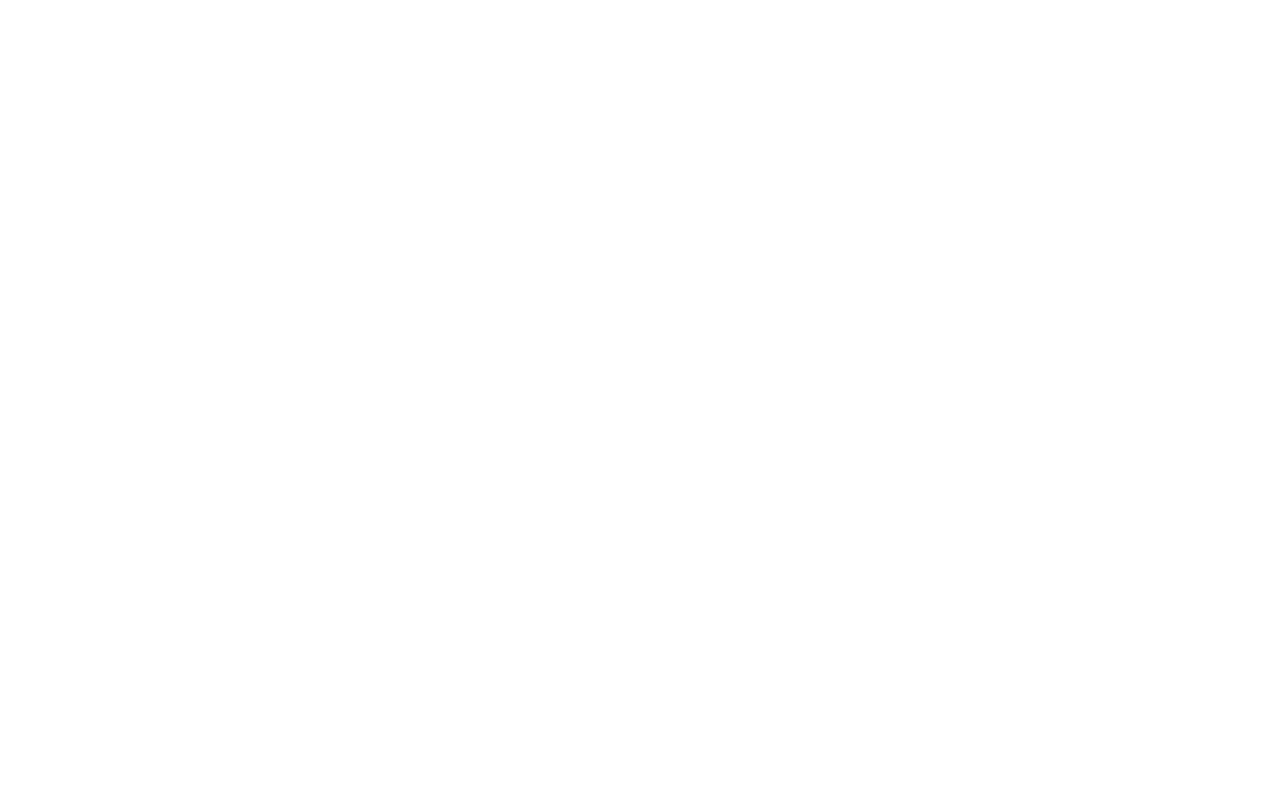
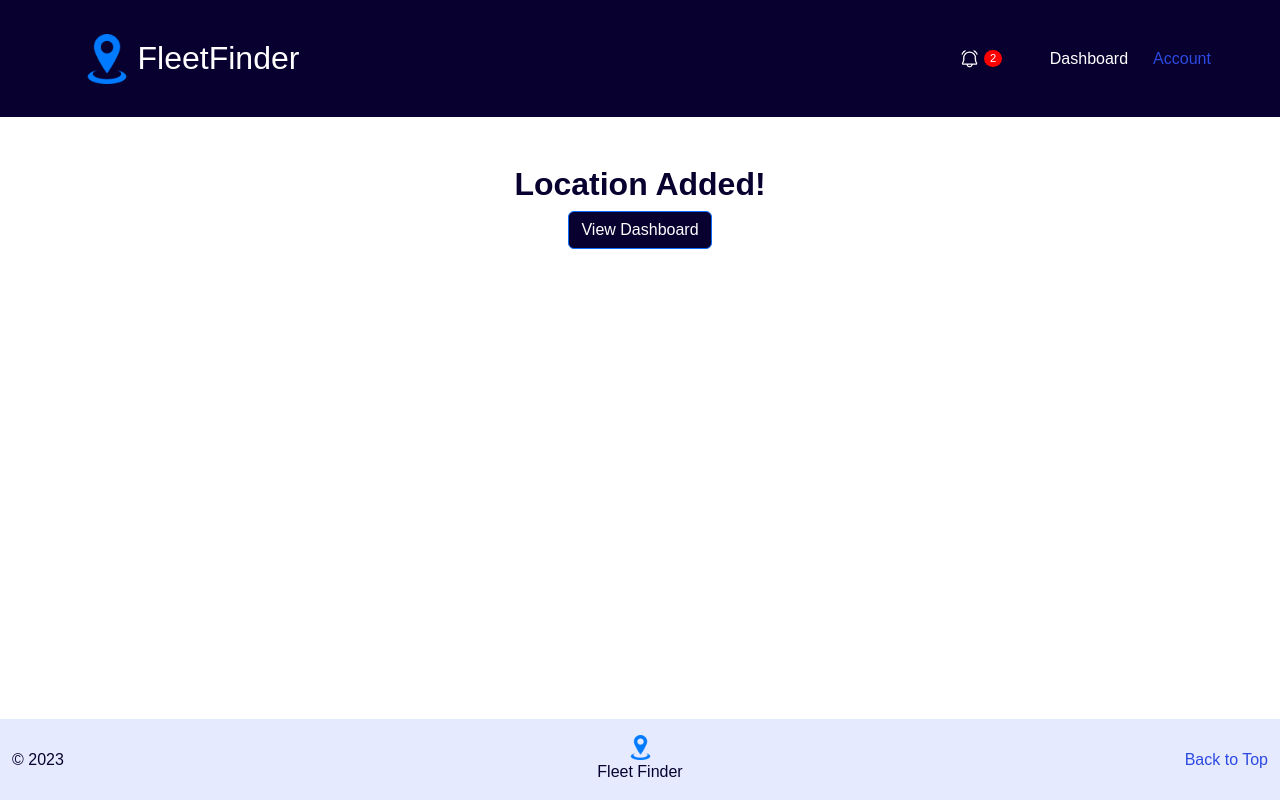
Before and after one commit to rooted92/frontendFF, a React (Create React App) app: page /ConfirmationMessage in a window 1280 px wide. Before the commit this address had no page. Built offline with nearby package versions, Linux system fonts and the light colour scheme; a web font is replaced by a local one.

Commit message:
Modified Navbar

```diff
--- a/src/App.css
+++ b/src/App.css
@@ -207,3 +207,28 @@ div .accordion .accordion-item {
   box-shadow: 0px 4px 4px 0px rgba(0, 0, 0, 0.25);
   border-radius: 1.25rem;
 }
+
+/* End trailer count request form CSS */
+
+/* Navbar test CSS */
+.bellIcon {
+  height: 1.5625rem !important;
+  margin-right: .2rem;
+}
+
+.mainNav {
+  background-color: rgba(8, 0, 47, 1) !important;
+  min-height: 7.3125rem;
+}
+
+.bellButton {
+  border: none !important;
+}
+
+.redCircle {
+  border-radius: 100%;
+  background-color: red;
+  min-width: 1.1rem;
+  height: auto;
+  font-size: .7rem;
+}
--- a/src/App.tsx
+++ b/src/App.tsx
@@ -9,6 +9,7 @@ import DriverDashBoard from './components/driveraccount/DriverDashBoard';
 import { BrowserRouter, Routes, Route } from 'react-router-dom';
 import TrailerCountRequestForm from './components/dispatcheraccount/TrailerCountRequestFormComponent';
 import AddLocationForm from './components/dispatcheraccount/AddLocationFormComponent';
+import ConfirmationMessage from './components/dispatcheraccount/ConfirmationMsgComponent';
 
 function App(){
   return (
@@ -24,6 +25,7 @@ function App(){
           {/* <Route path='/WelcomeMessage' element={<WelcomeMessage/>} /> */}
           <Route path='/TrailerCountRequestForm' element={<TrailerCountRequestForm />}></Route>
           <Route path='/AddLocationForm' element={<AddLocationForm />} />
+          <Route path='/ConfirmationMessage' element={<ConfirmationMessage />} />
         </Routes>
       </BrowserRouter >
     // </div>
--- a/src/components/NavbarComponent.tsx
+++ b/src/components/NavbarComponent.tsx
@@ -1,22 +1,49 @@
 import React from 'react'
 import '../index.css'
-import { Row, Col, Navbar, Container, Nav, NavDropdown } from 'react-bootstrap'
+import { Row, Col, Navbar, Container, Nav, NavDropdown, Button } from 'react-bootstrap'
 import Logo from '../assets/fleetlogo.png'
 import Bell from '../assets/Bell.png'
 
-export default function NavbarComponent() {
+export default function NavbarComponent(): JSX.Element {
   return (
-   <div className='brColor'>
-       <Navbar expand="lg">
-      <Container >
-        <h3 className='fleetCustomize'> <img src={Logo} alt='Fleet Logo' height='30px' /> Fleet Finder </h3>
-        <Navbar.Toggle aria-controls="basic-navbar-nav"/>
-        <Navbar.Collapse id="basic-navbar-nav">
-        <h6 className='dashCuz'> <span className='bellNoti'> <img src={Bell} alt='Fleet Logo' height='25px' /> </span> Dashboard <span className='accCount'> Account </span> </h6>
-        </Navbar.Collapse>
-      </Container>
-    </Navbar>
-   </div>
+    <>
+      <Navbar className='mainNav' variant="dark">
+        <Container>
+          <Navbar.Brand href="#home">
+            <img
+              alt="Fleet Finder Logo"
+              src={Logo}
+              width="50"
+              height="50"
+              className="d-inline-block align-top"
+            />{' '}
+            <p className='d-inline fs-2'>FleetFinder</p>
+          </Navbar.Brand>
+          <Row className='justify-content-between align-items-center'>
+            <Col className='col-3 d-flex flex-row justify-content-start'>
+              <Button className='bg-transparent bellButton d-flex align-items-center'><img src={Bell} alt="Bell Icon" className='bellIcon' /><span className='redCircle'>2</span></Button>
+            </Col>
+            <Col className='col-3'>
+              <Nav.Link className='text-white'>Dashboard</Nav.Link>
+            </Col>
+            <Col className='col-3'>
+              <Nav.Link>Account</Nav.Link>
+            </Col>
+          </Row>
+        </Container>
+      </Navbar>
+    </>
+  //  <div className='brColor'>
+  //      <Navbar expand="lg">
+  //     <Container >
+  //       <h3 className='fleetCustomize'> <img src={Logo} alt='Fleet Logo' height='30px' /> Fleet Finder </h3>
+  //       <Navbar.Toggle aria-controls="basic-navbar-nav"/>
+  //       <Navbar.Collapse id="basic-navbar-nav">
+  //       <h6 className='dashCuz'> <span className='bellNoti'> <img src={Bell} alt='Fleet Logo' height='25px' /> </span> Dashboard <span className='accCount'> Account </span> </h6>
+  //       </Navbar.Collapse>
+  //     </Container>
+  //   </Navbar>
+  //  </div>
   )
 }
 
--- a/src/components/dispatcheraccount/AddLocationFormComponent.tsx
+++ b/src/components/dispatcheraccount/AddLocationFormComponent.tsx
@@ -1,6 +1,7 @@
 import { useNavigate } from "react-router-dom";
 import Footer from "../FooterComponent";
 import { Col, Container, Row, Form, Button } from "react-bootstrap";
+import NavbarComponent from "../NavbarComponent";
 
 
 const AddLocationForm = () => {
@@ -13,6 +14,7 @@ const AddLocationForm = () => {
 
     const handleSubmit = () => {
         console.log('submitted');
+        navigate('/ConfirmationMessage');
     }
 
     return (
@@ -20,10 +22,11 @@ const AddLocationForm = () => {
             <div className="pageContainer">
                 <div className='mainContent'>
                     {/* Navbar here */}
-                    <Container className="mt-5">
+                    <NavbarComponent />
+                    <Container className="my-5">
                         <Row className="justify-content-center">
                             <Col className="col-4 addLocationForm p-4">
-                                <h1 className="text-center fw-bold">Add New Location</h1>
+                                <h2 className="text-center fw-bold">Add New Location</h2>
                                 <Form>
                                     <Form.Group className="mb-3" controlId="locationName">
                                         <Form.Label visuallyHidden>Location Name</Form.Label>
--- /dev/null
+++ b/src/components/dispatcheraccount/ConfirmationMsgComponent.tsx
@@ -0,0 +1,37 @@
+import { Container, Row, Col, Button } from "react-bootstrap";
+import Footer from "../FooterComponent";
+import NavbarComponent from "../NavbarComponent";
+import { useNavigate, useLocation } from "react-router-dom";
+
+const ConfirmationMessage = () => {
+
+    let navigate = useNavigate();
+    const location: object = useLocation();
+
+    const handleReturn = () => {
+        navigate('/DispatchDashboard');
+    }
+
+    return (
+        <>
+            <div className="pageContainer">
+                <div className="mainContent">
+                    <NavbarComponent />
+                    <Container className="mt-5">
+                        <Row className="justify-content-center">
+                            <Col className="col-4 d-flex flex-column align-items-center">
+                                <h2 className="fw-bold ">Location Added!</h2>
+                                <Button
+                                    className="btn darkBlueBG"
+                                    onClick={handleReturn}>View Dashboard</Button>
+                            </Col>
+                        </Row>
+                    </Container>
+                </div>
+                <Footer />
+            </div>
+        </>
+    )
+}
+
+export default ConfirmationMessage;
--- a/src/components/dispatcheraccount/DispatchDashboard.tsx
+++ b/src/components/dispatcheraccount/DispatchDashboard.tsx
@@ -2,7 +2,8 @@ import { useState } from "react";
 import { useLocation, useNavigate } from "react-router-dom";
 import Footer from "../FooterComponent";
 import WelcomeMessage from "../WelcomeMsgComponent";
-import { Button, Col, Container, Row, Accordion, Card } from "react-bootstrap";
+import NavbarComponent from "../NavbarComponent";
+import { Button, Col, Container, Row, Accordion, Card, Navbar } from "react-bootstrap";
 
 // Create a models folder and import from there trailer, driver, etc. models
 
@@ -30,7 +31,8 @@ const DispatchDashboard = (): JSX.Element => {
             {/* Template for Dispatch Dashboard (also template for how pages will be structured out to avoid issues with footer not staying in place) */}
             <div className="pageContainer">
                 <div className="mainContent">
-                    {/* import dashboard here */}
+                    {/* import navbar here */}
+                    <NavbarComponent />
                     <Container className="mt-5">
                         <Row className="d-flex justify-content-between mb-3">
                             <Col className="col-4">
--- a/src/components/dispatcheraccount/TrailerCountRequestFormComponent.tsx
+++ b/src/components/dispatcheraccount/TrailerCountRequestFormComponent.tsx
@@ -2,6 +2,7 @@
 import { useNavigate } from "react-router-dom";
 import Footer from "../FooterComponent";
 import { Form, Button, Container, Row, Col } from "react-bootstrap";
+import NavbarComponent from "../NavbarComponent";
 
 const TrailerCountRequestForm = (): JSX.Element => {
 
@@ -20,10 +21,12 @@ const TrailerCountRequestForm = (): JSX.Element => {
             <div className="pageContainer">
                 <div className="mainContent">
                     {/* Navbar Here */}
-                    <Container className="mt-5">
-                        <h1 className="text-center fw-bold">Trailer Count Request Form</h1>
+                    <NavbarComponent />
+                    <Container className="my-5">
+
                         <Row className="d-flex justify-content-center">
                             <Col className="col-4 requestForm p-4">
+                                <h2 className="text-center fw-bold">Trailer Count Request</h2>
                                 <Form>
                                     <Form.Group className="mb-3" controlId="yardLocation">
                                         <Form.Label>Location</Form.Label>
--- a/src/index.css
+++ b/src/index.css
@@ -24,7 +24,7 @@ body {
 
 .brColor{
   background-color: #08002F;
-  height: 58px;
+  height: 7.3125rem;
 }
 
 .fleetCustomize{
```
